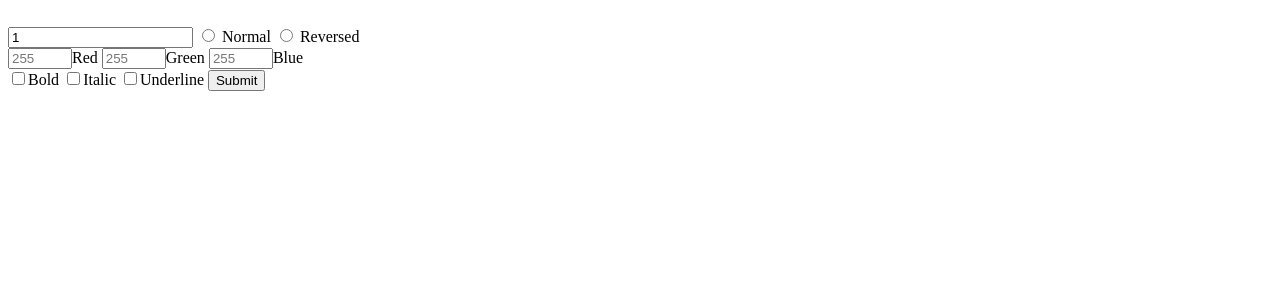
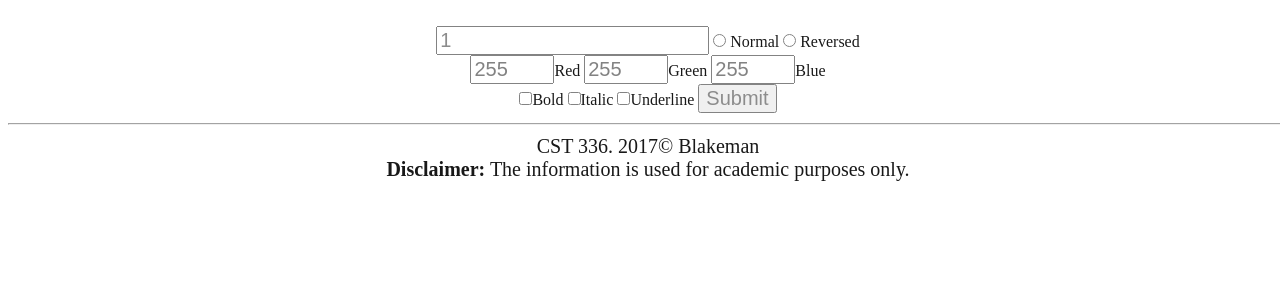
Before and after one commit to rblakeman/WebDevelopmentCatalog, a PHP site: page /hw3/index.php?tex=1 in a window 1280 px wide. Shown: the top 300 px of the page. Run offline with PHP 8.4, Linux system fonts and the light colour scheme.

Commit message:
Hw3 progress

```diff
--- a/hw3/css/style.css
+++ b/hw3/css/style.css
@@ -0,0 +1,21 @@
+body{
+    opacity:0.9;
+    width:100%;
+    text-align:center;
+}
+
+input {
+    margin: 0 auto;
+    font-size: 20px;
+    color: Gray;
+}
+
+#error {
+    color:red;
+    font-size: 50px;
+    font-weight: bold;
+}
+
+footer {
+    font-size: 20px;
+}
--- a/hw3/index.php
+++ b/hw3/index.php
@@ -29,7 +29,9 @@
 
         </main>
         <footer>
-
+            <hr>
+            CST 336. 2017&copy; Blakeman <br />
+            <strong>Disclaimer:</strong> The information is used for academic purposes only. <br />
         </footer>
     </body>
 
--- a/index.php
+++ b/index.php
@@ -1,3 +1,4 @@
+<!DOCTYPE html>
 <html>
     <head>
         <link rel="stylesheet" type="text/css" href="./style.css">
```
